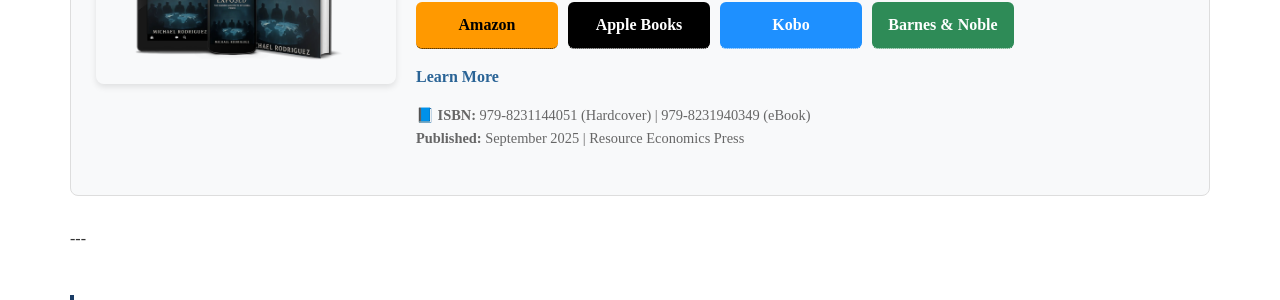
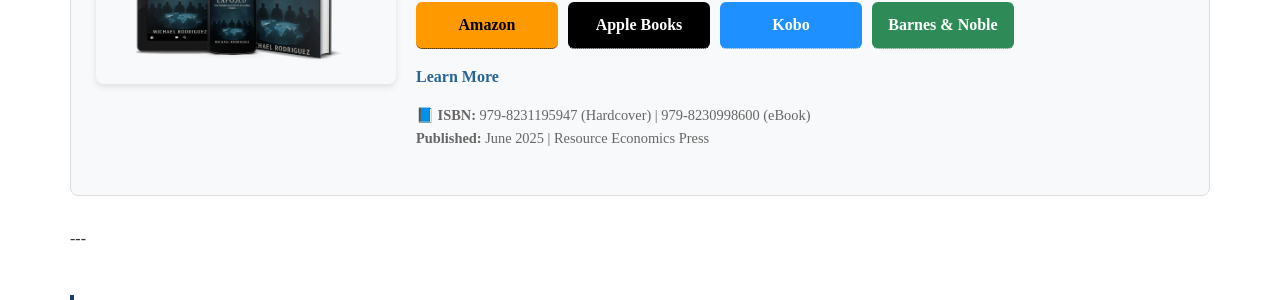
Before and after one commit to Zews123/michael-rodriguez-books, a Jekyll site: the page built from blog/inside-bilderberg-forum.html, in a window 1280 px wide and 900 px high, scrolled down 5766 px. Shown: the part 153-453 px from the top of the window. Built offline with Jekyll 4.4.1, drawn with Linux system fonts in a browser that asks for light colours.

Commit message:
Update inside-bilderberg-forum.html

```diff
--- a/blog/inside-bilderberg-forum.html
+++ b/blog/inside-bilderberg-forum.html
@@ -336,9 +336,9 @@
 
       <div class="book-buttons" style="display: flex; flex-wrap: wrap; gap: 10px; margin: 15px 0;">
         <a href="https://www.amazon.com/Bilderberg-Exposed-Shadow-Architects-Global/dp/B0FFS342RQ" target="_blank" rel="noopener noreferrer" style="background: #ff9900; color: #000; padding: 10px 16px; border-radius: 6px; text-decoration: none; font-weight: 700; display: inline-block; text-align: center; min-width: 110px;">Amazon</a>
-        <a href="https://books.apple.com/us/book/bilderberg-exposed-shadow-architects-global-power/id6751493643" target="_blank" rel="noopener noreferrer" style="background: #000; color: #fff; padding: 10px 16px; border-radius: 6px; text-decoration: none; font-weight: 700; display: inline-block; text-align: center; min-width: 110px;">Apple Books</a>
-        <a href="https://www.kobo.com/ww/en/ebook/bilderberg-exposed" target="_blank" rel="noopener noreferrer" style="background: #1e90ff; color: #fff; padding: 10px 16px; border-radius: 6px; text-decoration: none; font-weight: 700; display: inline-block; text-align: center; min-width: 110px;">Kobo</a>
-        <a href="https://www.barnesandnoble.com/w/bilderberg-exposed-michael-rodriguez/1148109173" target="_blank" rel="noopener noreferrer" style="background: #2e8b57; color: #fff; padding: 10px 16px; border-radius: 6px; text-decoration: none; font-weight: 700; display: inline-block; text-align: center; min-width: 110px;">Barnes & Noble</a>
+        <a href="https://books.apple.com/us/book/bilderberg-exposed-the-shadow-architects-of-global-power/id6747335447" target="_blank" rel="noopener noreferrer" style="background: #000; color: #fff; padding: 10px 16px; border-radius: 6px; text-decoration: none; font-weight: 700; display: inline-block; text-align: center; min-width: 110px;">Apple Books</a>
+        <a href="https://www.kobo.com/ww/en/ebook/bilderberg-exposed-the-shadow-architects-of-global-power" target="_blank" rel="noopener noreferrer" style="background: #1e90ff; color: #fff; padding: 10px 16px; border-radius: 6px; text-decoration: none; font-weight: 700; display: inline-block; text-align: center; min-width: 110px;">Kobo</a>
+        <a href="https://www.barnesandnoble.com/w/bilderberg-exposed-michael-rodriguez/1147636039?ean=2940181800571" target="_blank" rel="noopener noreferrer" style="background: #2e8b57; color: #fff; padding: 10px 16px; border-radius: 6px; text-decoration: none; font-weight: 700; display: inline-block; text-align: center; min-width: 110px;">Barnes & Noble</a>
       </div>
 
       <div class="learn-more-container" style="margin-top: 10px;">
@@ -346,8 +346,8 @@
       </div>
 
       <p style="margin: 15px 0 0 0; font-size: 0.9em; color: #666;">
-        <strong>📘 ISBN:</strong> 979-8231144051 (Hardcover) | 979-8231940349 (eBook)<br>
-        <strong>Published:</strong> September 2025 | Resource Economics Press
+        <strong>📘 ISBN:</strong> 979-8231195947 (Hardcover) | 979-8230998600 (eBook)<br>
+        <strong>Published:</strong> June 2025 | Resource Economics Press
       </p>
     </div>
   </div>
```
